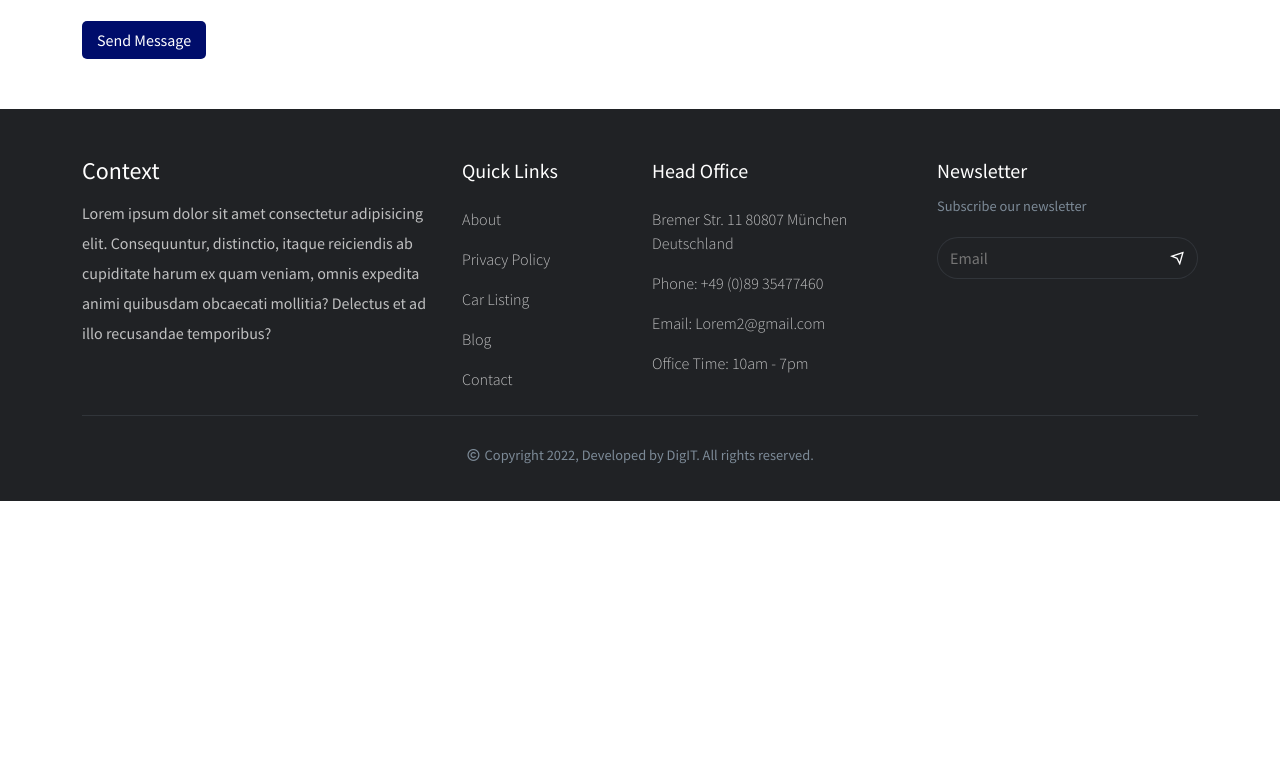
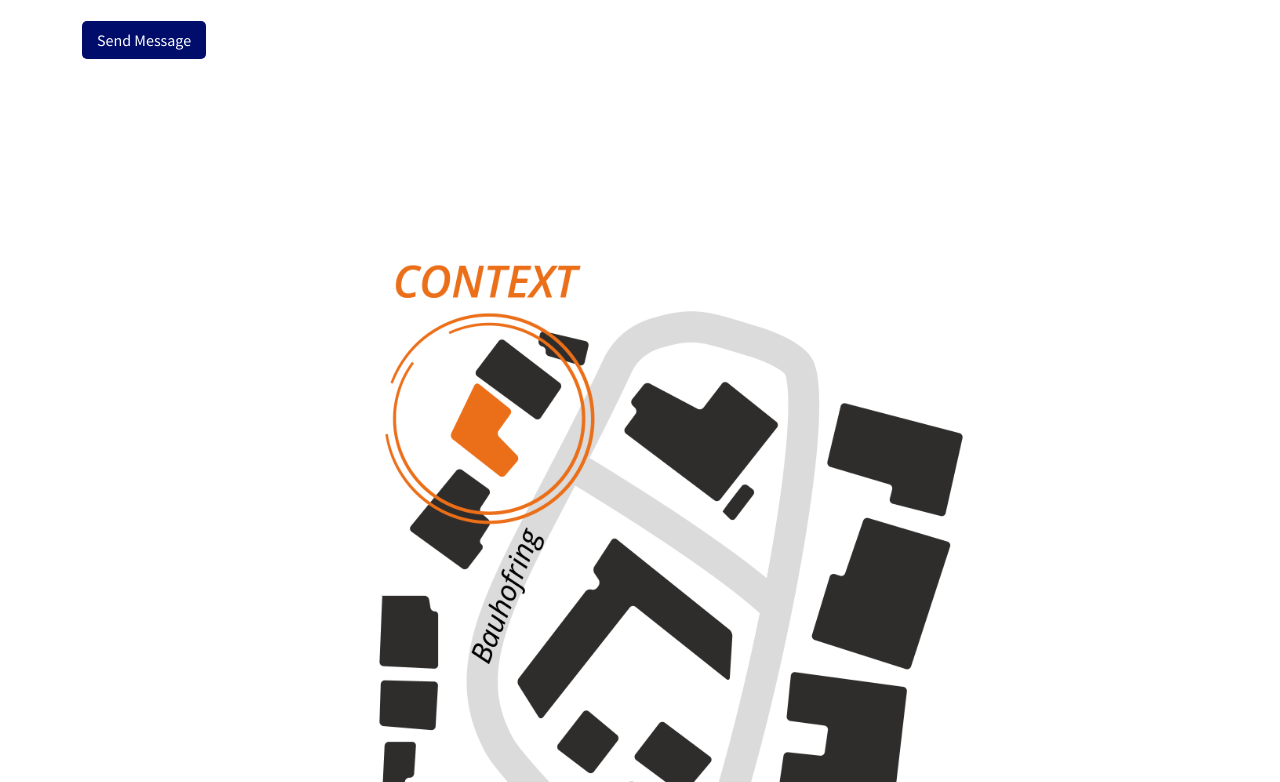
Before and after one commit to EuronRamadanii/Template3, a React (Create React App) app: page /contact in a window 1280 px wide. Shown: the part 818-1600 px from the top of the page. Before the commit the page ends 1319 px from the top, so only its background shows below. Built offline with nearby package versions, Linux system fonts and the light colour scheme.

Commit message:
Added location photo of Context

```diff
--- a/src/components/Footer/Footer.jsx
+++ b/src/components/Footer/Footer.jsx
@@ -78,7 +78,7 @@ const Footer = () => {
               </p>
               <p className="office__info">Phone: +49 (0)89 35477460</p>
 
-              <p className="office__info">Email: Lorem2@gmail.com</p>
+              <p className="office__info">Email: example@gmail.com</p>
 
               <p className="office__info">Office Time: 10am - 7pm</p>
             </div>
--- a/src/components/UI/HeroSlider.jsx
+++ b/src/components/UI/HeroSlider.jsx
@@ -22,11 +22,12 @@ const HeroSlider = () => {
       <div className="slider__item slider__item-01 mt0">
         <Container>
           <div className="slider__content ">
-            <h4 className="text-light mb-3">For Rent $70 Per Day</h4>
             <h1 className="text-light mb-4">CONTEXT</h1>
-
+            <h4 className="text-light mb-3">
+              Systematisch. Methodisch. Effizient.
+            </h4>
             <button className="btn reserve__btn mt-4">
-              <Link to="/cars">Reserve Now</Link>
+              <Link to="/cars">Portofolio</Link>
             </button>
           </div>
         </Container>
--- a/src/pages/Contact.jsx
+++ b/src/pages/Contact.jsx
@@ -3,6 +3,7 @@ import { Link } from "react-router-dom";
 import { Container, Row, Col, Form, FormGroup, Input } from "reactstrap";
 import Helmet from "../components/Helmet/Helmet";
 import CommonSection from "../components/UI/CommonSection";
+import Context from "../assets/all-images/Context.png";
 
 import "../styles/contact.css";
 
@@ -90,6 +91,13 @@ const Contact = () => {
           </Row>
         </Container>
       </section>
+      <section>
+        <Container>
+          <Row>
+            <img src={Context} alt="" />
+          </Row>
+        </Container>
+      </section>
     </Helmet>
   );
 };
```
Also changed, not shown: src/assets/all-images/Context.png (added).
